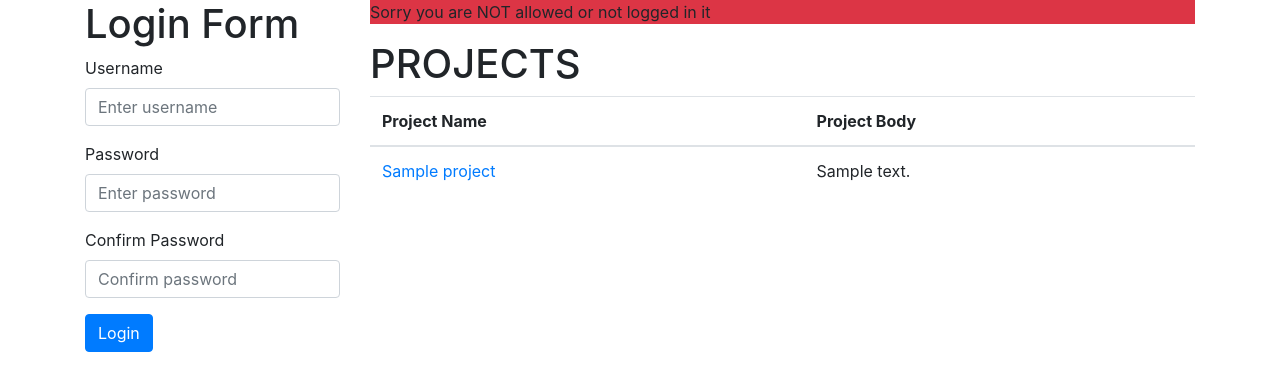
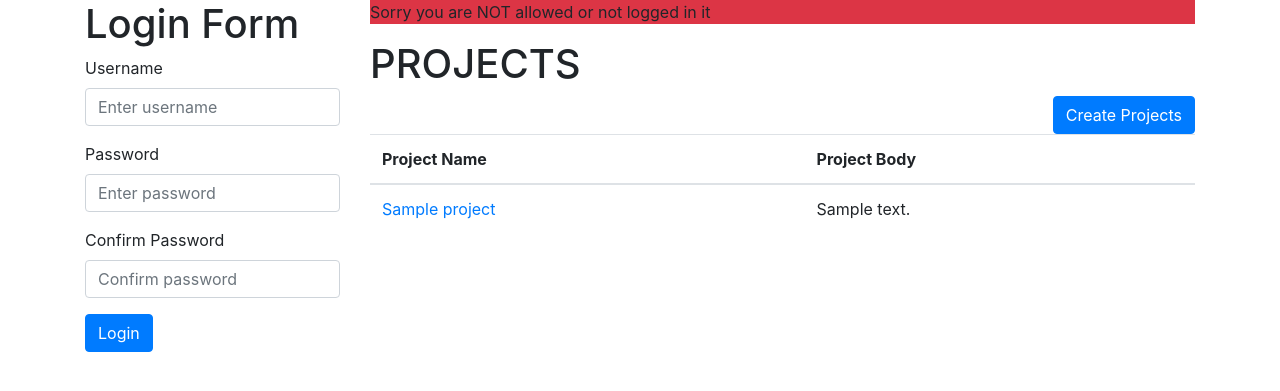
Before and after one commit to sreeshma-sooraj/ci, a CodeIgniter app: page /ci/projects/index in a window 1280 px wide. Shown: the part 56-447 px from the top of the page. Run offline with CodeIgniter, Linux system fonts and the light colour scheme; tables that the repository leaves empty or names only in its code hold one stand-in row (values such as "Sample post").

Commit message:
lesson67: Displaying specific projects part #4

```diff
--- a/application/views/projects/index.php
+++ b/application/views/projects/index.php
@@ -6,7 +6,9 @@
 <?php endif; ?>
 </p>
 <h1>PROJECTS</h1>
-<table class="table">
+<a class="btn btn-primary float-right" href="<?php base_url(); ?> projects/create">Create Projects</a>
+<table class="table table-hover">
+
     <thead>
 <tr>
 
```
Also changed, not shown: application/views/projects/display.php (+6 -5 lines).
